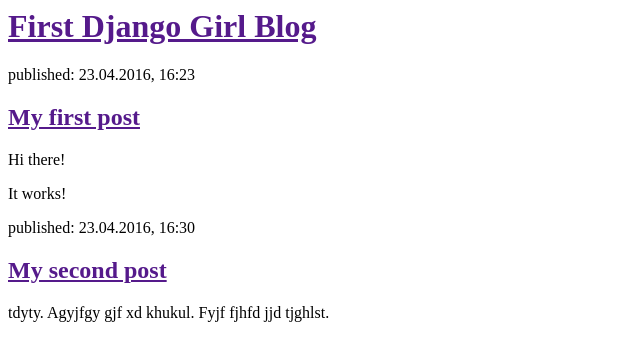
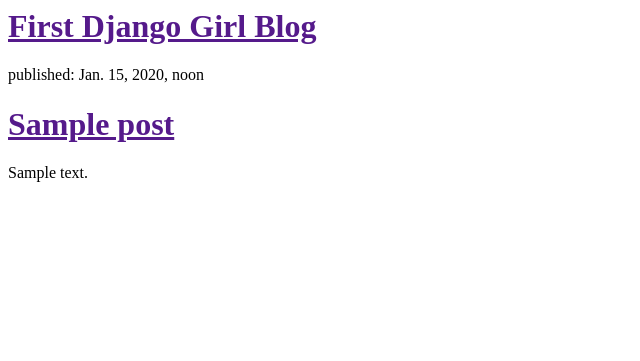
Before and after one commit to TaninaTV/my-first-blog, a Django app: page / in a window 1280 px wide. Shown: the top 361 px of the page, without its empty margins (0-640 px from the left). Run offline with Django 3.2, Linux system fonts and the light colour scheme; tables that the repository leaves empty hold one stand-in row (values such as "Sample post").

Commit message:
Modified templates to display posts from database.

```diff
--- a/blog/templates/blog/post_list.html
+++ b/blog/templates/blog/post_list.html
@@ -4,21 +4,16 @@
     </head>
     <body>
     	<div>
-    	<h1><a href="">First Django Girl Blog</a><h1>
+    		<h1><a href="">First Django Girl Blog</a><h1>
     	</div>
 
-    	<div>
+    {% for post in posts %}
+    <div>
+        <p>published: {{ post.published_date }}</p>
+        <h1><a href="">{{ post.title }}</a></h1>
+        <p>{{ post.text|linebreaks }}</p>
+    </div>
+	{% endfor %}
 
-    		<p>published: 23.04.2016, 16:23</p>
-    		<h2><a href="">My first post</a></h2>
-        	<p>Hi there!</p>
-        	<p>It works!</p>
-    	</div>
-
-    	<div>
-    		<p>published: 23.04.2016, 16:30</p>
-    		<h2><a href="">My second post</a></h2>
-    		<p>tdyty. Agyjfgy gjf xd khukul. Fyjf fjhfd jjd tjghlst.</p>
-    	</div>
     </body>
 </html>
--- a/blog/views.py
+++ b/blog/views.py
@@ -1,5 +1,7 @@
 from django.shortcuts import render
+from django.utils import timezone
+from .models import Post
 
-# Create your views here.
 def post_list(request):
-    return render(request, 'blog/post_list.html', {})
+    posts = Post.objects.all()
+    return render(request, 'blog/post_list.html', {'posts': posts})
```
